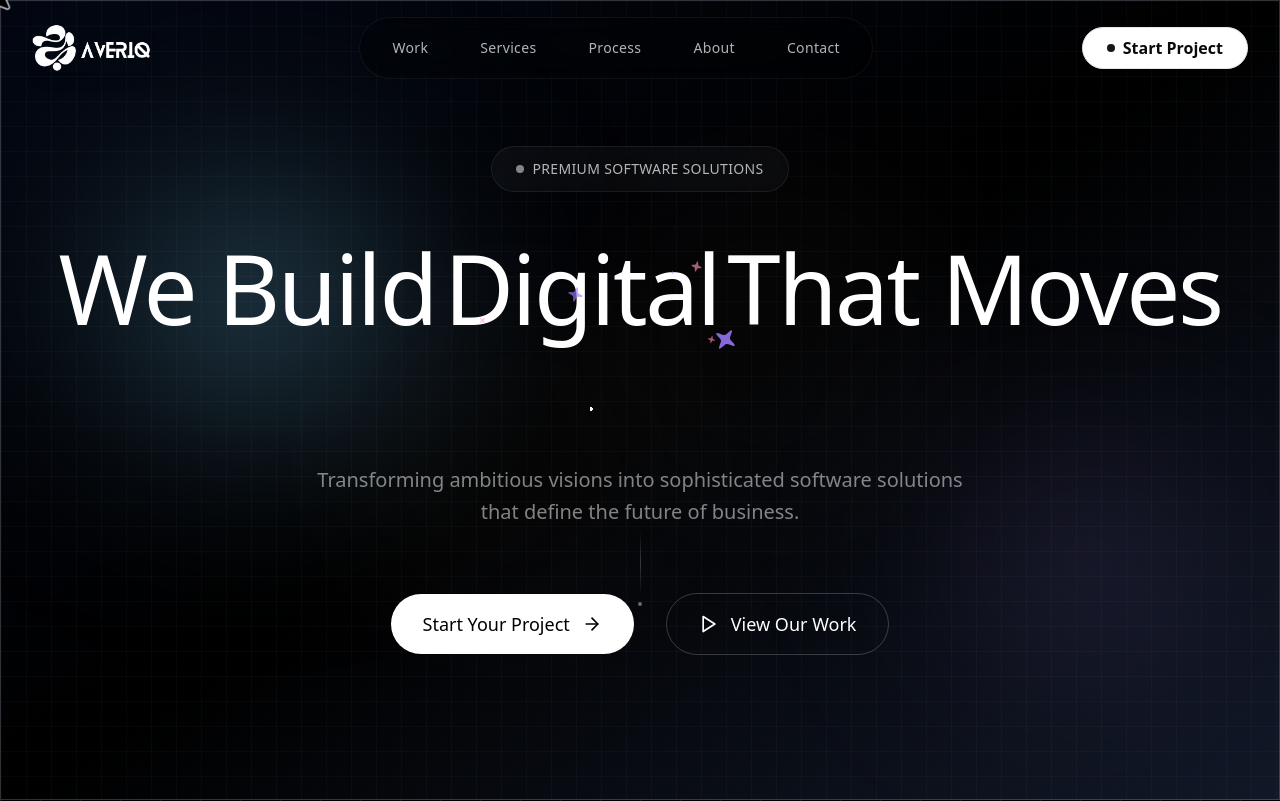
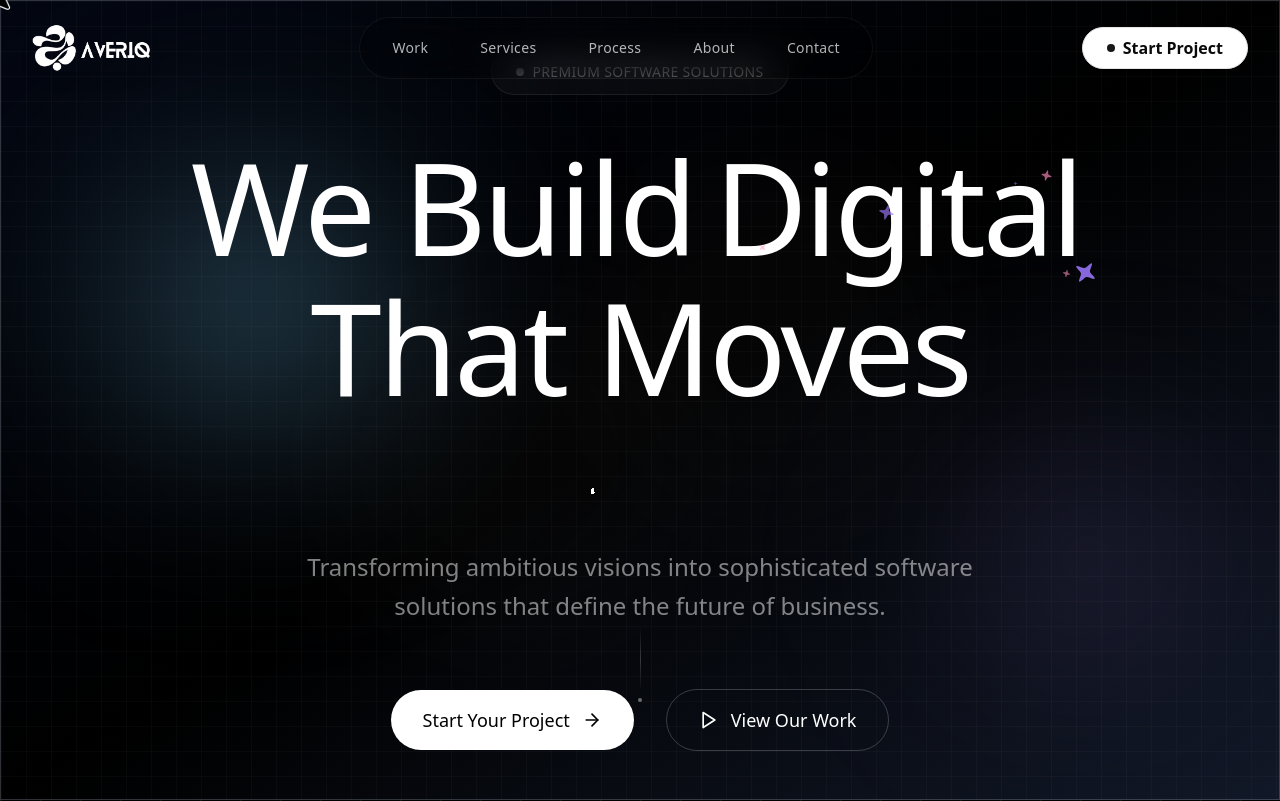
Before and after one commit to Jatinverma9728/Averiq-original, a React (Vite) app in the folder project/: page / in a window 1280 px wide. Shown: the top 801 px of the page. Built offline with nearby package versions, Linux system fonts and the light colour scheme.

Commit message:
responsive fix

```diff
--- a/project/src/App.tsx
+++ b/project/src/App.tsx
@@ -1,4 +1,4 @@
-import React, { useEffect } from 'react';
+import React, { useEffect, useState } from 'react';
 import Header from './components/Header';
 import Hero from './components/Hero';
 import About from './components/About';
@@ -12,6 +12,8 @@ import Footer from './components/Footer';
 import { SmoothCursor } from "./components/ui/smooth-cursor";
 
 function App() {
+  const [showCursor, setShowCursor] = useState(false);
+
   useEffect(() => {
     // Dynamically load SmoothScroll script from components folder
     const script = document.createElement('script');
@@ -19,12 +21,19 @@ function App() {
     script.async = true;
     document.body.appendChild(script);
 
+    // Show SmoothCursor only on desktop (lg: 1024px+)
+    const handleResize = () => {
+      setShowCursor(window.innerWidth >= 1024);
+    };
+    handleResize();
+    window.addEventListener('resize', handleResize);
     return () => {
       document.body.removeChild(script);
       // Optionally destroy SmoothScroll if needed
       if (window.SmoothScroll && typeof window.SmoothScroll.destroy === 'function') {
         window.SmoothScroll.destroy();
       }
+      window.removeEventListener('resize', handleResize);
     };
   }, []);
 
@@ -37,7 +46,7 @@ function App() {
       <Portfolio />
       <WhyChooseUs />
       <Process />
-      <SmoothCursor />
+      {showCursor && <SmoothCursor />}
       <Testimonials />
       <CTA />
       <Footer />
--- a/project/src/components/Hero.tsx
+++ b/project/src/components/Hero.tsx
@@ -112,10 +112,10 @@ const Hero = () => {
           initial={{ opacity: 0, y: 30 }}
           animate={{ opacity: 1, y: 0 }}
           transition={{ duration: 0.8 }}
-          className="inline-flex items-center space-x-2 bg-white/[0.03] backdrop-blur-sm border border-white/[0.08] rounded-full px-6 py-3 mb-12"
+          className="inline-flex items-center space-x-2 bg-white/[0.03] backdrop-blur-sm border border-white/[0.08] rounded-full px-4 py-2 sm:px-6 sm:py-3 mb-8 sm:mb-12"
         >
-          <div className="w-2 h-2 bg-white rounded-full animate-pulse"></div>
-          <span className="text-white/70 text-sm font-medium tracking-wide">
+          <div className="w-1.5 h-1.5 sm:w-2 sm:h-2 bg-white rounded-full animate-pulse"></div>
+          <span className="text-xs sm:text-sm text-white/70 font-medium tracking-wide">
             PREMIUM SOFTWARE SOLUTIONS
           </span>
         </motion.div>
@@ -125,16 +125,16 @@ const Hero = () => {
           initial={{ opacity: 0, y: 50 }}
           animate={{ opacity: 1, y: 0 }}
           transition={{ duration: 1, delay: 0.2 }}
-          className="text-5xl sm:text-7xl lg:text-8xl font-light text-white mb-8 leading-[0.9] tracking-tight"
+          className="text-5xl xs:text-6xl sm:text-7xl md:text-8xl lg:text-9xl font-light text-white mb-8 leading-[1.05] tracking-tight"
         >
-          <div className="flex text-5xl sm:text-7xl lg:text-8xl font-light text-white  leading-[0.9] tracking-tight">
-            <span>We Build</span>
-            <SparklesText className="text-5xl sm:text-7xl lg:text-8xl font-light text-white mb- leading-[0.9] tracking-tight ml-2 mr-2">
+          <div className="flex flex-col items-center justify-center gap-2 md:flex-row md:gap-3 flex-wrap w-full">
+            <span className="block min-w-0 break-words">We Build</span>
+            <SparklesText className="block md:inline min-w-0 break-words text-5xl xs:text-6xl sm:text-7xl md:text-8xl lg:text-9xl font-light text-white mx-0 md:mx-2">
               Digital
             </SparklesText>
-            <span>That Moves</span>
+            <span className="block min-w-0 break-words">That Moves</span>
           </div>
-          <span className="font-extralight text-white/60">
+          <span className="font-extralight text-white/60 block mt-2 text-2xl xs:text-3xl sm:text-4xl">
             <MorphingText texts={["Website", "App", "SaaS", "SEO", "UI/UX"]} />
           </span>
         </motion.h1>
@@ -144,7 +144,7 @@ const Hero = () => {
           initial={{ opacity: 0, y: 30 }}
           animate={{ opacity: 1, y: 0 }}
           transition={{ duration: 0.8, delay: 0.4 }}
-          className="text-xl text-white/50 mb-16 max-w-2xl mx-auto leading-relaxed font-light"
+          className="text-2xl text-white/50 mb-16 max-w-2xl mx-auto leading-relaxed font-light"
         >
           Transforming ambitious visions into sophisticated software solutions
           that define the future of business.
```
